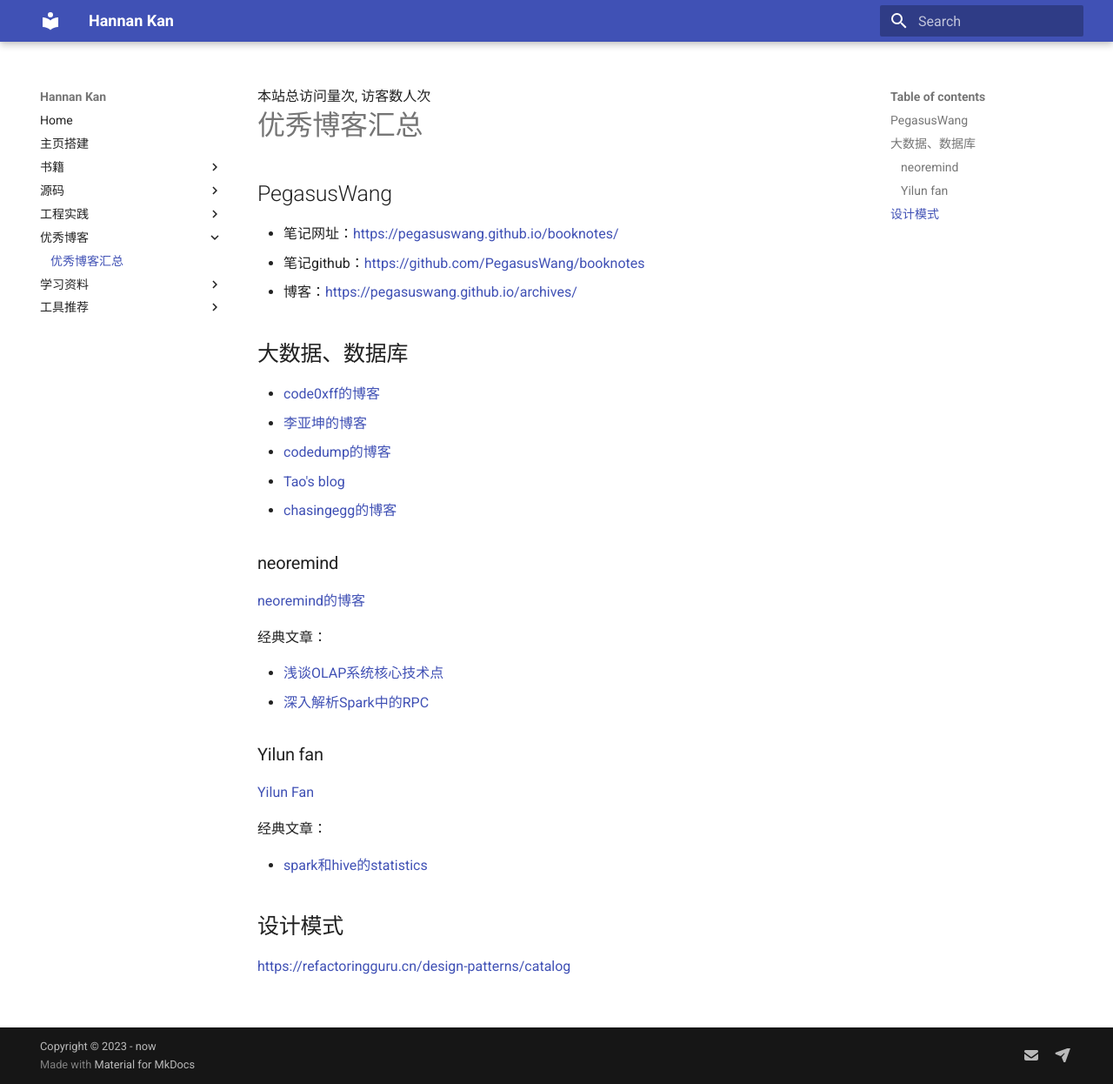
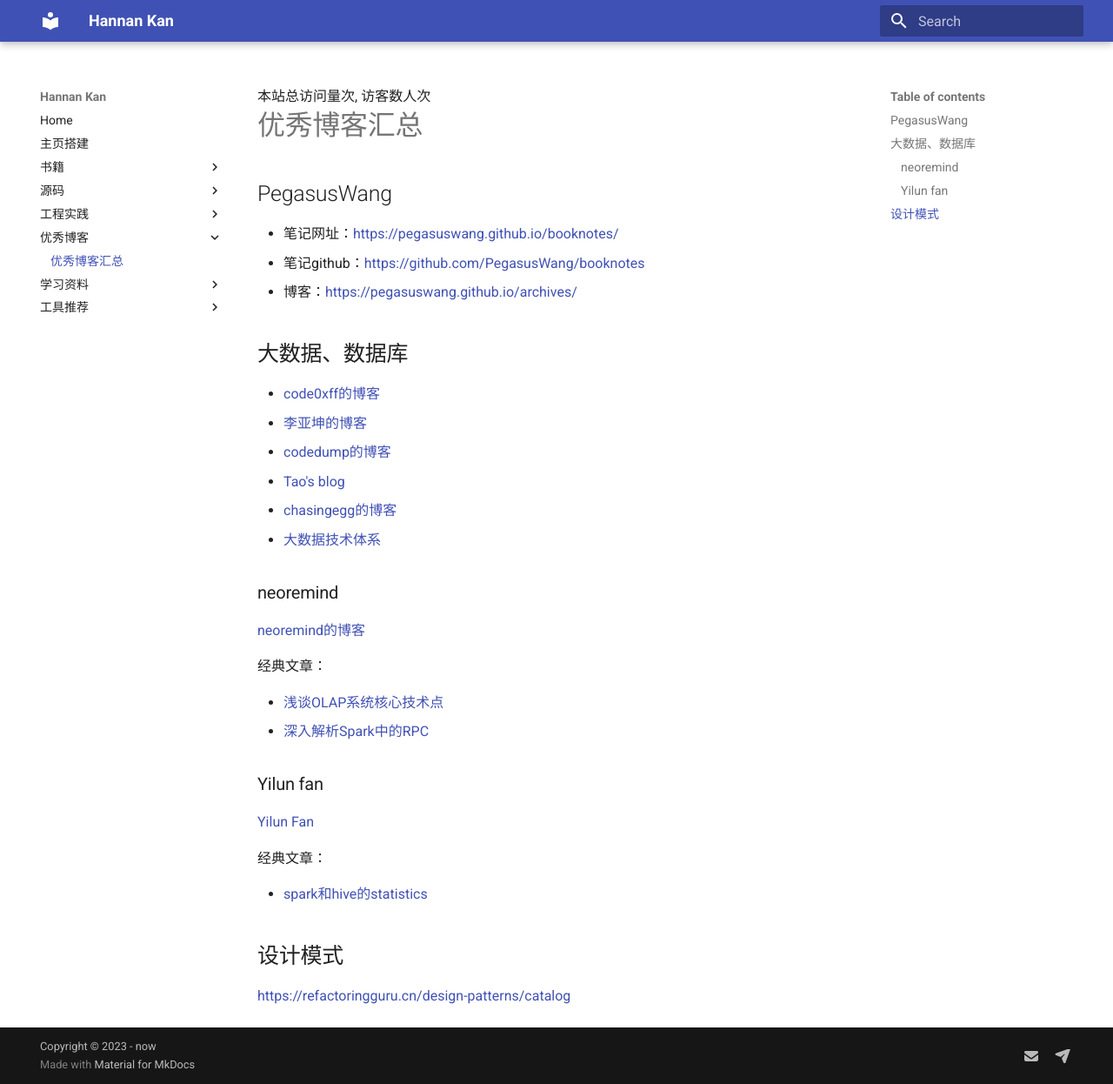
Before and after one commit to HannanKan/homepage, an MkDocs documentation site: the page built from docs/blogs/index.md, in a window 1280 px wide and 1246 px high. Shown: the whole window at 87% size. Built offline with MkDocs 1.6.1 and Material for MkDocs 9.7.7, drawn with Linux system fonts in a browser that asks for light colours; comment, search, counter and statistics services are not loaded.

Commit message:
添加 大数据技术体系 csdn 链接

```diff
--- a/docs/blogs/index.md
+++ b/docs/blogs/index.md
@@ -13,12 +13,14 @@
 [chasingegg的博客]: https://chasingegg.github.io/
 [Tao's blog]: https://aaaaaaron.github.io/
 [Yilun Fan]: http://www.fanyilun.me
+[大数据技术体系]: https://blog.csdn.net/Shockang/article/details/117266839
 
 * [code0xff的博客]
 * [李亚坤的博客]
 * [codedump的博客]
 * [Tao's blog]
 * [chasingegg的博客]
+* [大数据技术体系]
 
 ### neoremind
 [neoremind的博客]
```
